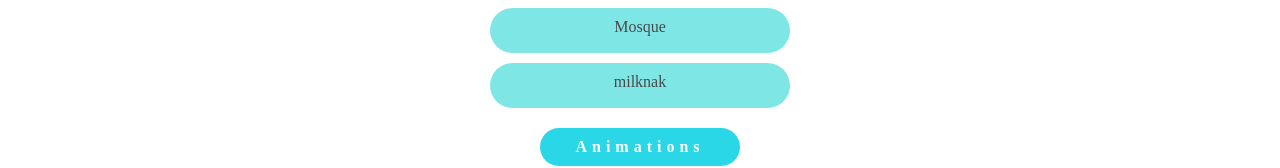
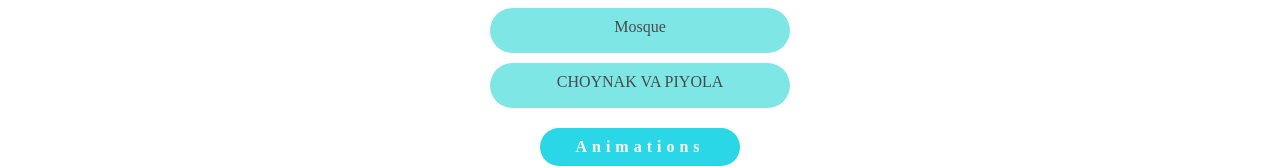
Before and after one commit to mrdevs2011/myWorks, a plain HTML site: page index.html in a window 1280 px wide. Shown: the part 628-796 px from the top of the page. Drawn offline with Linux system fonts and the light colour scheme.

Commit message:
Add files via upload

```diff
--- a/index.html
+++ b/index.html
@@ -134,7 +134,7 @@
             <div class="subname">Cartoons</div>
             <a target="_blank" href="./Cartoons/CAR/">Car</a>
             <a target="_blank" href="./Cartoons/Mosque/">Mosque</a>
-            <a target="_blank" href="./Cartoons/milknak/">milknak</a>
+            <a target="_blank" href="./Cartoons/Choynak-VA_PIYOLA">CHOYNAK VA PIYOLA</a>
 
             <div class="subname">Animations</div>
             <a target="_blank" href="./Animations/loading-cards/">Loading-Cards</a>
```
